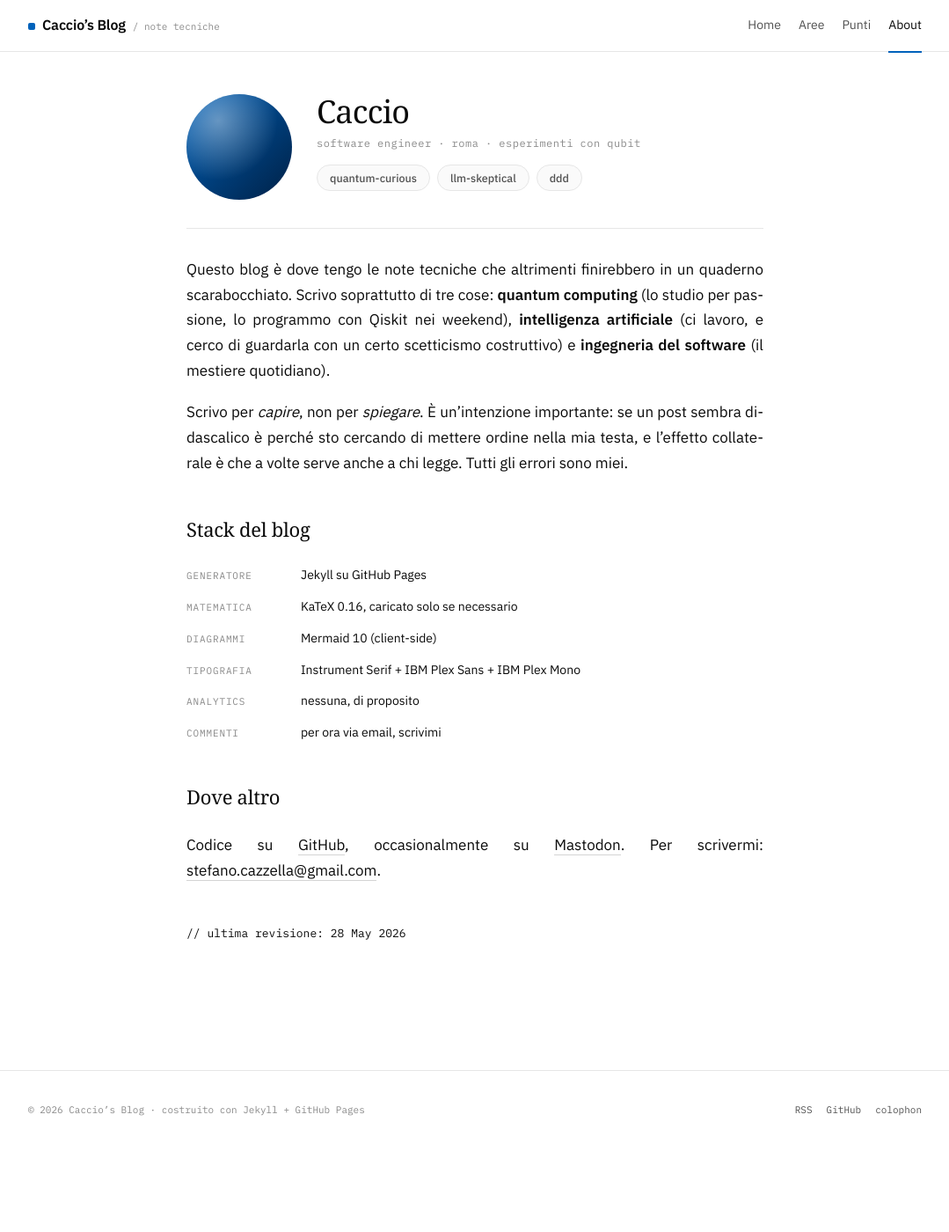
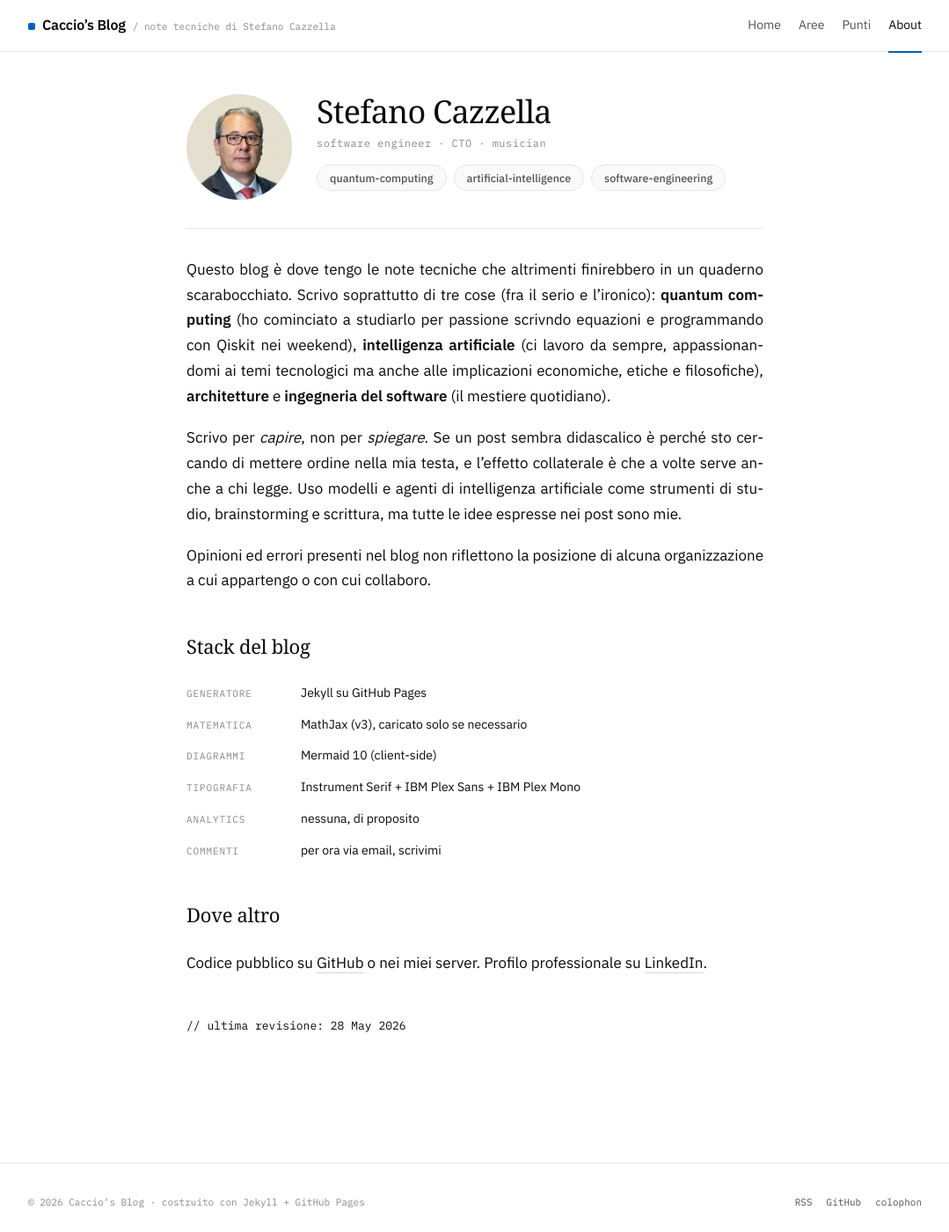
Before and after one commit to caccio/caccio.github.io, a Jekyll site: the page built from pages/about.md, in a window 1280 px wide and 1400 px high. Shown: the whole window at 88% size, without its empty margins (100-1179 px from the left). Built offline with Jekyll 4.4.1, drawn with Linux system fonts in a browser that asks for light colours; some web fonts are replaced.

Commit message:
About me

```diff
--- a/_includes/header.html
+++ b/_includes/header.html
@@ -3,7 +3,7 @@
     <a class="bh-brand" href="{{ '/' | relative_url }}">
       <span class="dot"></span>
       <span>Caccio&rsquo;s Blog</span>
-      <span class="sub">/ note tecniche</span>
+      <span class="sub">/ note tecniche di Stefano Cazzella</span>
     </a>
 
     <nav class="bh-nav" aria-label="Navigazione principale">
--- a/_layouts/about.html
+++ b/_layouts/about.html
@@ -3,7 +3,9 @@ layout: default
 ---
 <main class="b-page narrow">
   <div class="about-hd">
-    <div class="pic" aria-hidden="true"></div>
+    <div class="pic">
+      <img src="/images/blog/stefano-cazzella.jpg" alt="{{ page.person_name | default: 'Caccio' }}">
+    </div>
     <div>
       <h1>{{ page.person_name | default: "Caccio" }}</h1>
       <div class="role">{{ page.role | default: "software engineer · roma · esperimenti con qubit" }}</div>
--- a/_sass/_about.scss
+++ b/_sass/_about.scss
@@ -13,23 +13,15 @@
     width: 120px;
     height: 120px;
     border-radius: 50%;
-    background: linear-gradient(
-      135deg,
-      var(--accent),
-      color-mix(in oklab, var(--accent) 50%, black)
-    );
-    position: relative;
     overflow: hidden;
+    flex-shrink: 0;
 
-    &::after {
-      content: "";
-      position: absolute;
-      inset: 0;
-      background: radial-gradient(
-        circle at 30% 25%,
-        color-mix(in oklab, white 40%, transparent),
-        transparent 55%
-      );
+    img {
+      width: 100%;
+      height: 100%;
+      object-fit: cover;
+      object-position: center top;
+      display: block;
     }
   }
 
--- a/about.md
+++ /dev/null
@@ -1,32 +0,0 @@
----
-layout: about
-title: "About"
-permalink: /about/
-person_name: "Caccio"
-role: "software engineer · roma · esperimenti con qubit"
-pills:
-  - quantum-curious
-  - llm-skeptical
-  - ddd
----
-
-Questo blog è dove tengo le note tecniche che altrimenti finirebbero in un quaderno scarabocchiato. Scrivo soprattutto di tre cose: **quantum computing** (lo studio per passione, lo programmo con Qiskit nei weekend), **intelligenza artificiale** (ci lavoro, e cerco di guardarla con un certo scetticismo costruttivo) e **ingegneria del software** (il mestiere quotidiano).
-
-Scrivo per *capire*, non per *spiegare*. È un'intenzione importante: se un post sembra didascalico è perché sto cercando di mettere ordine nella mia testa, e l'effetto collaterale è che a volte serve anche a chi legge. Tutti gli errori sono miei.
-
-## Stack del blog
-
-<dl class="about-stack">
-  <dt>generatore</dt><dd>Jekyll su GitHub Pages</dd>
-  <dt>matematica</dt><dd>KaTeX 0.16, caricato solo se necessario</dd>
-  <dt>diagrammi</dt><dd>Mermaid 10 (client-side)</dd>
-  <dt>tipografia</dt><dd>Instrument Serif + IBM Plex Sans + IBM Plex Mono</dd>
-  <dt>analytics</dt><dd>nessuna, di proposito</dd>
-  <dt>commenti</dt><dd>per ora via email, scrivimi</dd>
-</dl>
-
-## Dove altro
-
-Codice su [GitHub](https://github.com/caccio), occasionalmente su [Mastodon](https://mastodon.social/@caccio). Per scrivermi: [stefano.cazzella@gmail.com](mailto:stefano.cazzella@gmail.com).
-
-<p class="dim" style="font-size:13px;margin-top:28px;font-family:var(--mono)">// ultima revisione: {{ 'now' | date: "%-d %B %Y" }}</p>
--- /dev/null
+++ b/pages/about.md
@@ -0,0 +1,35 @@
+---
+layout: about
+title: "About"
+permalink: /about/
+person_name: "Stefano Cazzella"
+role: "software engineer · CTO · musician"
+pills:
+  - quantum-computing
+  - artificial-intelligence
+  - software-engineering
+---
+
+Questo blog è dove tengo le note tecniche che altrimenti finirebbero in un quaderno scarabocchiato. Scrivo soprattutto di tre cose (fra il serio e l'ironico): **quantum computing** (ho cominciato a studiarlo per passione scrivndo equazioni e programmando con Qiskit nei weekend), **intelligenza artificiale** (ci lavoro da sempre, appassionandomi ai temi tecnologici ma anche alle implicazioni economiche, etiche e filosofiche), **architetture** e **ingegneria del software** (il mestiere quotidiano).
+
+Scrivo per *capire*, non per *spiegare*. Se un post sembra didascalico è perché sto cercando di mettere ordine nella mia testa, e l'effetto collaterale è che a volte serve anche a chi legge. Uso modelli e agenti di intelligenza artificiale come strumenti di studio, brainstorming e scrittura, ma tutte le idee espresse nei post sono mie.
+
+Opinioni ed errori presenti nel blog non riflettono la posizione di alcuna organizzazione a cui appartengo o con cui collaboro.
+
+## Stack del blog
+
+<dl class="about-stack">
+  <dt>generatore</dt><dd>Jekyll su GitHub Pages</dd>
+  <dt>matematica</dt><dd>MathJax (v3), caricato solo se necessario</dd>
+  <dt>diagrammi</dt><dd>Mermaid 10 (client-side)</dd>
+  <dt>tipografia</dt><dd>Instrument Serif + IBM Plex Sans + IBM Plex Mono</dd>
+  <dt>analytics</dt><dd>nessuna, di proposito</dd>
+  <dt>commenti</dt><dd>per ora via email, scrivimi</dd>
+</dl>
+
+## Dove altro
+
+Codice pubblico su [GitHub](https://github.com/caccio) o nei miei server.
+Profilo professionale su [LinkedIn](https://www.linkedin.com/in/cazzella/).
+
+<p class="dim" style="font-size:13px;margin-top:28px;font-family:var(--mono)">// ultima revisione: {{ 'now' | date: "%-d %B %Y" }}</p>
```
Also changed, not shown: images/blog/stefano-cazzella.jpg (added).
